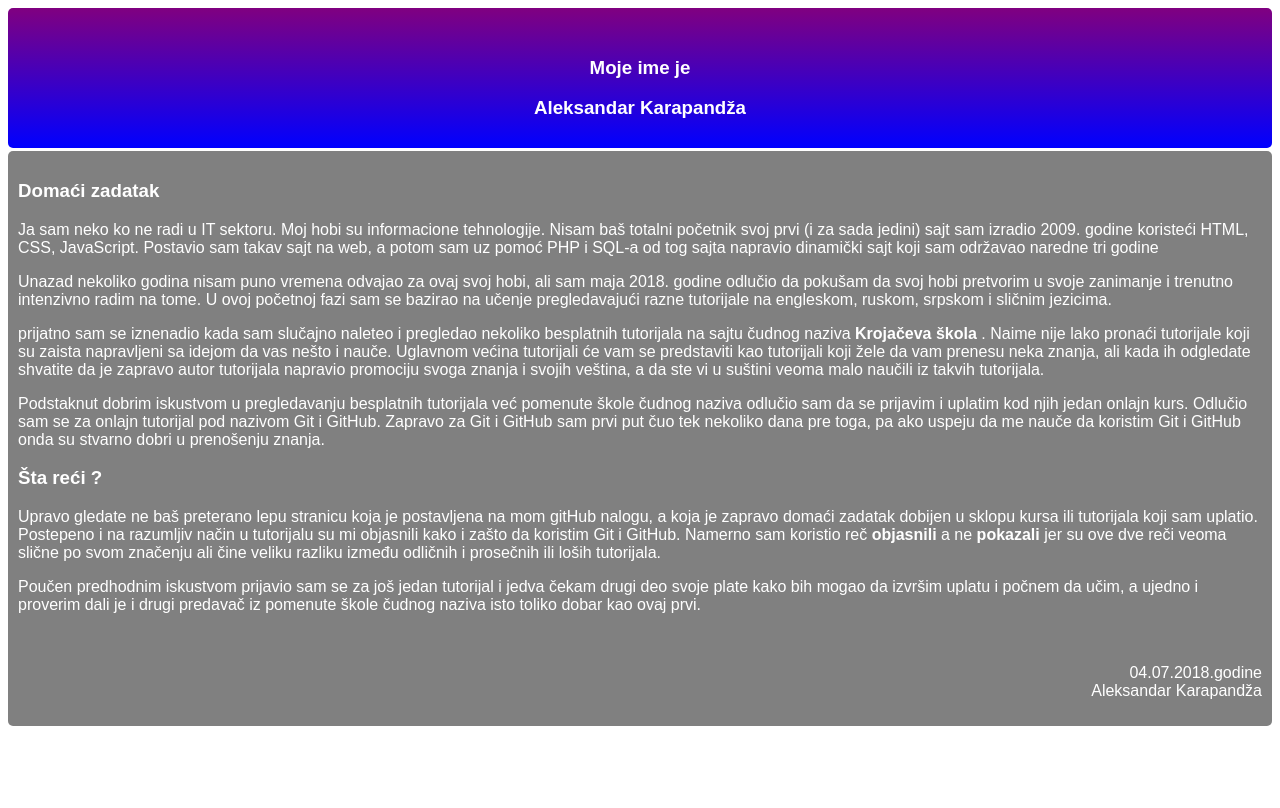
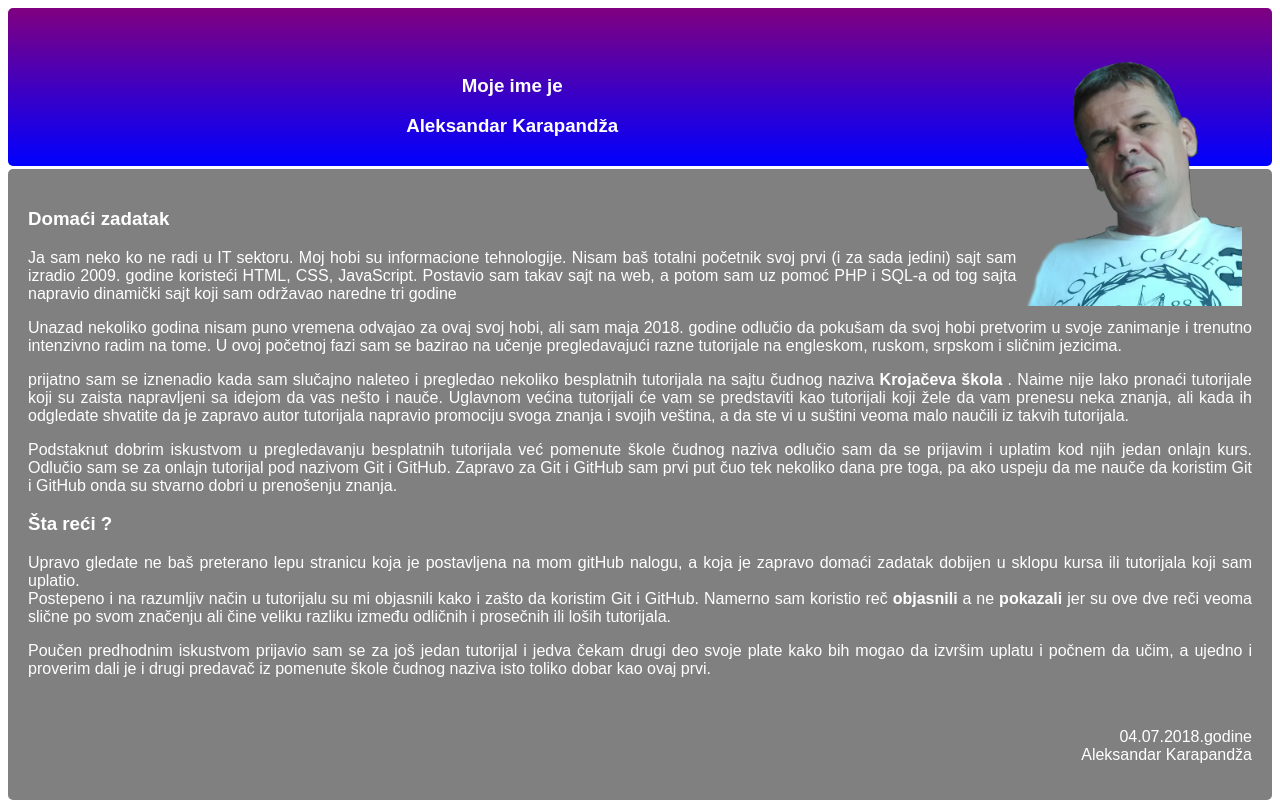
Before and after one commit to krkanbecej/domaci-zadatak, a plain HTML site: page index.html in a window 1280 px wide. Drawn offline with Linux system fonts and the light colour scheme.

Commit message:
dodavanje fotografije

```diff
--- a/css.css
+++ b/css.css
@@ -7,18 +7,20 @@ h3 {
 }
 .zaglavlje{
   background: linear-gradient(purple,blue);
-  border-radius: 5px;);
-
+  border-radius: 5px;
+  height: auto;
   padding-top: 30px;
   padding-bottom: 10px;
-text-align: center;
+  padding-right: 30px;
+  text-align: center;
 }
 .telo{
   background-color: grey;
   color: #fff;
   border-radius: 5px;
-  padding:10px;
+  padding:20px;
   margin-top: 3px;
+  text-align: justify;
 }
 .potpis{
   text-align:right;
--- a/index.html
+++ b/index.html
@@ -2,14 +2,15 @@
 <html lang="en" dir="ltr">
   <head>
     <link rel="stylesheet" type="text/css" href="css.css">
-
-    </style>
-    <meta charset="utf-8">
-    <title> Aleksandar domaći</title>
+<meta charset="utf-8">
+      <title> Aleksandar domaći</title>
   </head>
   <body>
-    <div class="zaglavlje
-    ">
+    <div class="zaglavlje">
+
+<br />
+
+    <img src="mojaslika.png" class="profile-pic" weight="250px"height="250px" alt="Profil picture"  align="right" >
     <h3>Moje ime je  </h3>
     <h3>Aleksandar Karapandža</h3>
     </div>
```
Also changed, not shown: mojaslika.png (added).
